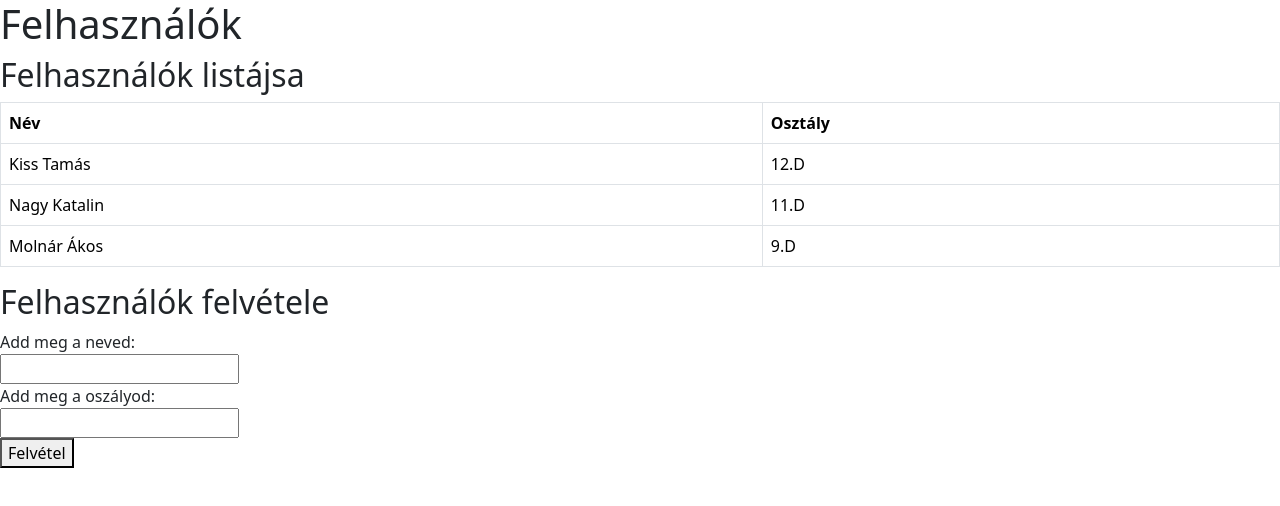
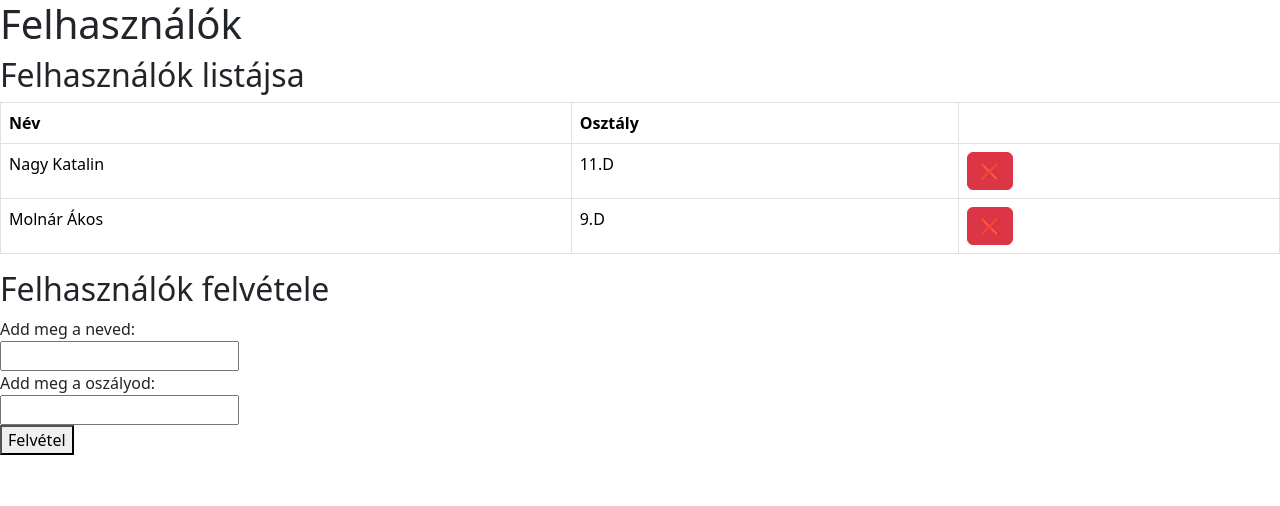
Before and after one commit to Halasskaaa/jsonwebcrudReact, a React (Vite) app: page / in a window 1280 px wide. Shown: the top 506 px of the page. Built offline with nearby package versions, Linux system fonts and the light colour scheme; data requests are answered from the project's data file.

Commit message:
Commit delete

```diff
--- a/public/users.json
+++ b/public/users.json
@@ -1,10 +1,5 @@
 {
   "users": [
-    {
-      "nev": "Kiss Tamás",
-      "osztaly": "12.D",
-      "id": "UNhRqBEb5Ck"
-    },
     {
       "nev": "Nagy Katalin",
       "osztaly": "11.D",
--- a/src/App.tsx
+++ b/src/App.tsx
@@ -15,8 +15,8 @@ function App() {
         const response = await fetch("http://localhost:3000/users");
         const data: User[] = await response.json();
         setUsers(data)
-      } catch(err) {
-        console.log("Hiba történt: " + err.message);
+      } catch(error) {
+        console.log("Hiba történt: " + error.message);
       }
     }
     fetchUsers();
@@ -38,8 +38,22 @@ function App() {
       setUsers((elozo)=>[...elozo, felhasznalo]);
       setNev("");
       setOsztaly("");
-    } catch (err){
-      console.log("Hiba történt felvételnél: " + err.message)
+    } catch (error){
+      console.log("Hiba történt felvételnél: " + error.message)
+    }
+  }
+
+  async function handleTorles(id: string) {
+    if(!confirm("Biztosan szeretnéd törölni ezt a felhasználót?")) {
+      return;
+    }
+    try {
+      const response = await fetch("http://localhost:3000/users/" + id, {
+        method: "DELETE"
+      })
+      setUsers((elozo)=> elozo.filter((user)=> user.id.toString()!==id))
+    } catch (error) {
+
     }
   }
 
@@ -59,6 +73,9 @@ function App() {
           <tr key={user.id}>
             <td>{user.nev}</td>
             <td>{user.osztaly}</td>
+            <td>
+              <button className="btn btn-danger" onClick={()=> handleTorles(user.id.toString())}>❌</button>
+            </td>
           </tr>
         ))}
       </tbody>
```
